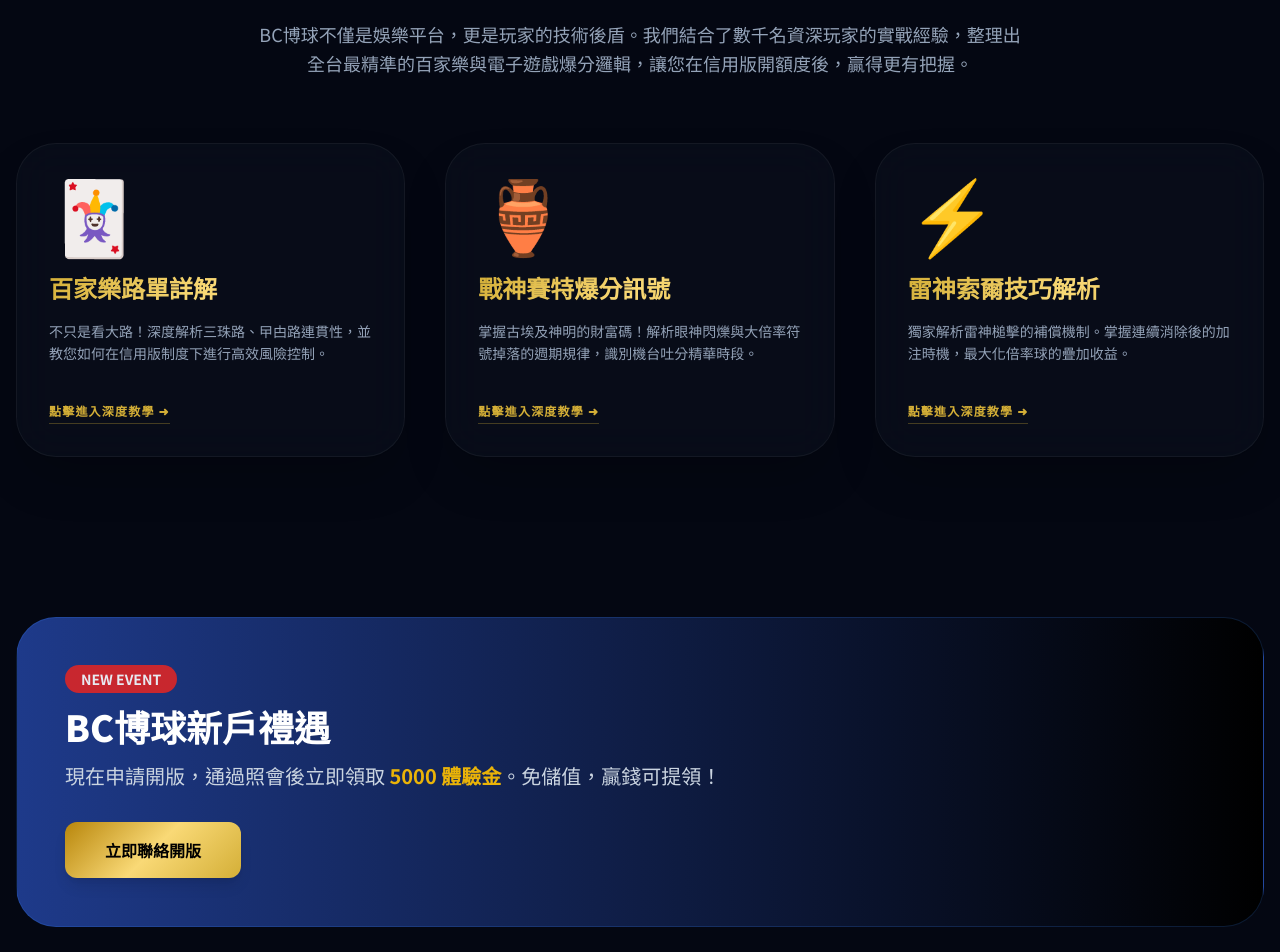
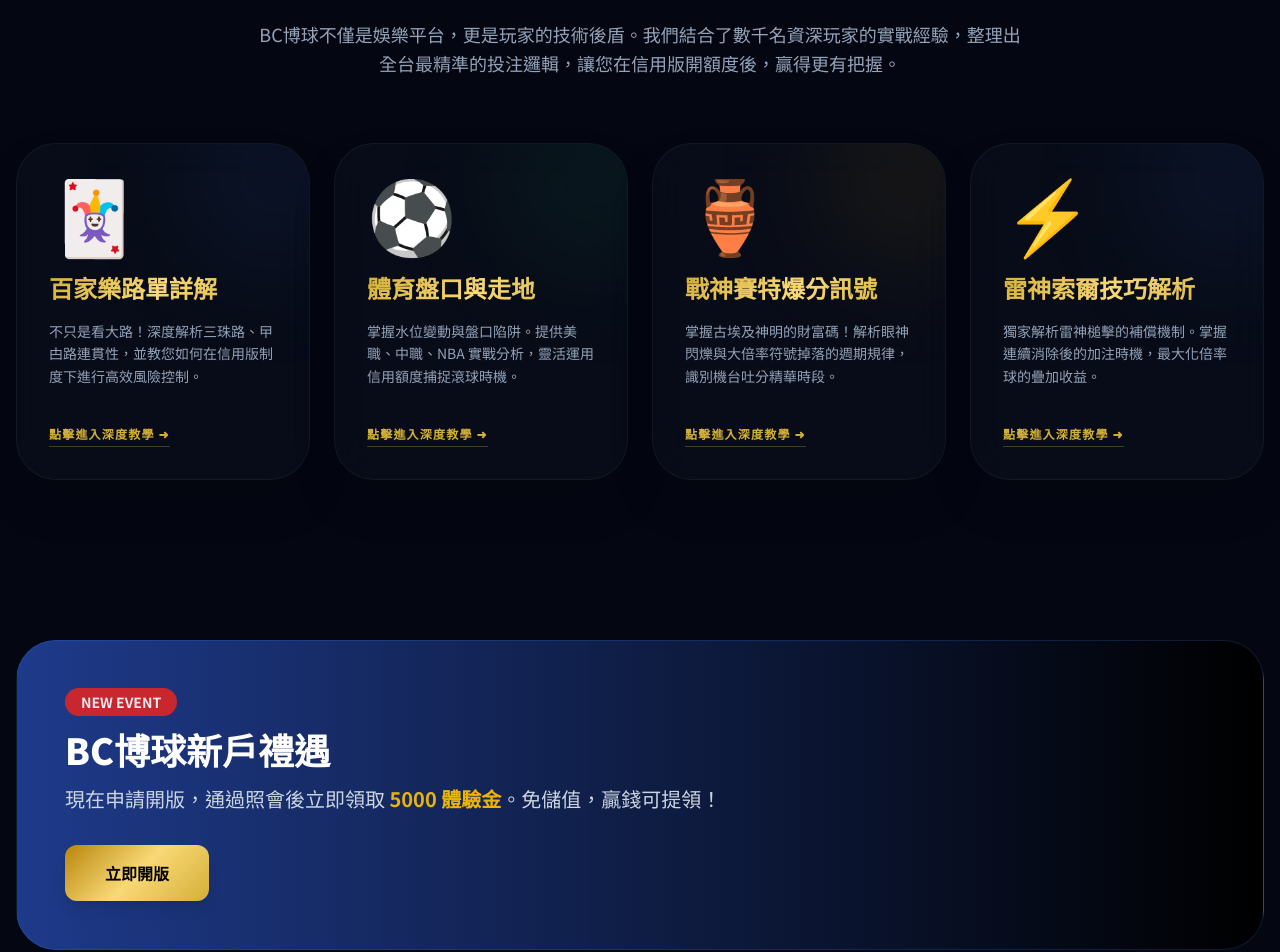
Before and after one commit to nn470217-cmyk/BC, a React (Vite) app: page / in a window 1280 px wide. Shown: the part 1590-2542 px from the top of the page. Built offline with nearby package versions, Linux system fonts and the light colour scheme.

Commit message:
feat: Add sports betting content and navigation
Introduces a new "sports" page to the application, including dedicated content for sports betting strategies. Updates navigation and routing to accommodate the new page. Also includes minor UI improvements and code refactoring.

```diff
--- a/App.tsx
+++ b/App.tsx
@@ -1,2 +1,2 @@
-// 此檔案已整合至 index.tsx，為避免 Uncaught 錯誤請勿單獨調用。
+
 export default {};
--- a/components/AdSection.tsx
+++ b/components/AdSection.tsx
@@ -15,7 +15,7 @@
             現在申請開版，通過照會後立即領取 <span className="text-yellow-500 font-bold">5000 體驗金</span>。免儲值，贏錢可提領！
           </p>
           <a href={brandUrl} className="inline-block gold-gradient text-black font-black px-10 py-4 rounded-xl hover:scale-105 transition-transform shadow-lg">
-            立即聯絡開版
+            立即開版
           </a>
         </div>
       </div>
--- a/components/GameDetails.tsx
+++ b/components/GameDetails.tsx
@@ -1,15 +1,55 @@
-
 import React from 'react';
 import { PageType } from '../types';
 
 interface GameDetailsProps { type: PageType; }
 
+// Fix: Corrected the malformed JSX tag on line 57. The unclosed className string and missing closing bracket for the opening <p> tag caused a syntax error, leading the TypeScript compiler to infer the component's return type as 'void' and failing to recognize the default export.
 const GameDetails: React.FC<GameDetailsProps> = ({ type }) => {
   const brandUrl = "https://www.bc78999.net";
   const lineUrl = "https://lin.ee/QmHsUTj";
 
   const renderContent = () => {
     switch (type) {
+      case 'sports':
+        return (
+          <>
+            <h1 className="text-5xl md:text-7xl font-black gold-text mb-10 leading-tight text-center">體育賽事投注：<br/>盤口心理學與滾球策略</h1>
+            <div className="space-y-16 text-slate-300">
+              <section className="glass-card p-10 rounded-[40px] border border-white/10 shadow-2xl">
+                <h2 className="text-3xl font-black text-white mb-8 flex items-center">
+                  <span className="w-12 h-12 bg-green-600 text-white rounded-2xl flex items-center justify-center mr-5 text-xl">01</span>
+                  掌握盤口變動：何謂「誘盤」與「降水」？
+                </h2>
+                <div className="grid md:grid-cols-2 gap-10">
+                  <div>
+                    <h3 className="text-gold font-bold mb-3 text-xl">水位與風控</h3>
+                    <p className="mb-4 leading-relaxed text-slate-400">盤口水位的跳動不僅代表投注熱度，更是莊家對賽果的動態調整。在 BC博球 信用版，我們提供即時美金盤對比，教您識別莊家故意抬高強隊水位的「誘敵」策略。</p>
+                  </div>
+                  <div>
+                    <h3 className="text-gold font-bold mb-3 text-xl">信用版投注優勢</h3>
+                    <p className="mb-4 leading-relaxed text-slate-400">信用版的最大優勢在於不佔用現金流。當出現「穩贏盤」或「急跳盤」時，您能第一時間動用信用額度，不必擔心儲值到帳延遲錯過最佳賠率。</p>
+                  </div>
+                </div>
+              </section>
+
+              <section className="glass-card p-10 rounded-[40px] border border-white/10 shadow-2xl">
+                <h2 className="text-3xl font-black text-white mb-8 flex items-center">
+                  <span className="w-12 h-12 bg-green-600 text-white rounded-2xl flex items-center justify-center mr-5 text-xl">02</span>
+                  走地（滾球）進階技巧：捕捉黃金 5 分鐘
+                </h2>
+                <p className="leading-relaxed text-lg mb-6 text-slate-400">足球與籃球賽事中，最後階段的盤口波動最為劇烈。結合我們的即時數據分析，在足球比賽 80 分鐘後的「絕殺球」盤口，或 NBA 第四節末段的總分大小盤，都是資深玩家利用大額信用額度獲利的黃金時段。</p>
+              </section>
+
+              <section className="glass-card p-10 rounded-[40px] border border-white/10 shadow-2xl">
+                <h2 className="text-3xl font-black text-white mb-8 flex items-center">
+                  <span className="w-12 h-12 bg-green-600 text-white rounded-2xl flex items-center justify-center mr-5 text-xl">03</span>
+                  涵蓋賽事：全台最豐富的投注選擇
+                </h2>
+                <p className="leading-relaxed text-slate-400">從中華職棒 CPBL、美國職棒 MLB 到五大足球聯賽、NBA 籃球、甚至各類電競賽事，BC博球 均提供最全盤口。配合每周日結算的機制，讓您的體育分析真正轉化為實質收益。</p>
+              </section>
+            </div>
+          </>
+        );
       case 'baccarat':
         return (
           <>
@@ -27,7 +67,7 @@
                   </div>
                   <div>
                     <h3 className="text-gold font-bold mb-3 text-xl">三珠路與尋龍術</h3>
-                    <p className="mb-4 leading-relaxed text-slate-400">三珠路能有效預測「拍拍連」與「單跳」的轉折點。配合我們專業玩家建議的「見紅打藍」或「見藍打紅」反向策略，能大幅提高在穩定牌局中的勝率。</p>
+                    <p className="mb-4 leading-relaxed text-slate-400">導致的預測點。配合我們專業玩家建議的「見紅打藍」或「見藍打紅」反向策略，能大幅提高在穩定牌局中的勝率。</p>
                   </div>
                 </div>
               </section>
@@ -45,7 +85,7 @@
                   <span className="w-12 h-12 bg-gold text-black rounded-2xl flex items-center justify-center mr-5 text-xl">03</span>
                   信用版專屬優勢：免佣百家樂
                 </h2>
-                <p className="leading-relaxed text-slate-400">我們平台推薦使用免佣百家樂，雖然莊 6 點勝只賠一半，但對於長期觀察路向的玩家來說，省去的每一筆抽水都是純獲利。結合安全照會的高信用额度，讓您的博弈之旅毫無後顧之憂。</p>
+                <p className="leading-relaxed text-slate-400">我們平台推薦使用免佣百家樂，雖然莊 6 點勝只賠一半，但對於長期觀察路向的玩家來說，省去的每一筆抽水都是純獲利。結合安全照會的高信用額度，讓您的博弈之旅毫無後顧之憂。</p>
               </section>
             </div>
           </>
@@ -98,7 +138,7 @@
                   <span className="w-12 h-12 bg-gold text-black rounded-2xl flex items-center justify-center mr-5 text-xl">02</span>
                   低分洗台、高分捕捉策略
                 </h2>
-                <p className="leading-relaxed text-slate-400">利用信用版的高额度優勢，先用最低注連續旋轉 100 次以平衡機台 RTP。一旦觀察到連續三次消除以上，立即切換為高額注。這種「以低補高」的策略在索爾的高波動性下表現最為優異。</p>
+                <p className="leading-relaxed text-slate-400">利用信用版的高額度優勢，先用最低注連續旋轉 100 次以平衡機台 RTP。一旦觀察到連續三次消除以上，立即切換為高額注。這種「以低補高」的策略在索爾的高波動性下表現最為優異。</p>
               </section>
             </div>
           </>
@@ -122,7 +162,7 @@
           <p className="text-slate-400 mb-12 text-xl">BC博球提供全台最穩定的信用額度，專人 10 分鐘核版，免儲值、免繁瑣流程，讓您贏在起跑點。</p>
           <div className="flex flex-col sm:flex-row justify-center gap-8">
             <a href={lineUrl} className="gold-gradient text-black font-black px-16 py-6 rounded-3xl hover:scale-105 transition-all text-xl shadow-2xl">
-              立即加賴開版
+              立即開版
             </a>
             <a href={brandUrl} className="bg-white/5 text-white font-bold px-16 py-6 rounded-3xl hover:bg-white/10 transition-all border border-white/10 text-xl">
               返回遊戲大廳
--- a/components/Navbar.tsx
+++ b/components/Navbar.tsx
@@ -39,6 +39,7 @@
               <div className="absolute top-full left-1/2 -translate-x-1/2 pt-4 opacity-0 invisible group-hover:opacity-100 group-hover:visible transition-all duration-300">
                 <div className="bg-[#0a0f1e] border border-white/10 p-2 rounded-2xl w-56 shadow-[0_20px_50px_rgba(0,0,0,0.5)]">
                   <button onClick={() => setPage('baccarat')} className="w-full text-left px-5 py-4 text-sm font-bold text-slate-400 hover:text-gold hover:bg-white/5 rounded-xl transition-all">百家樂大路解析</button>
+                  <button onClick={() => setPage('sports')} className="w-full text-left px-5 py-4 text-sm font-bold text-slate-400 hover:text-gold hover:bg-white/5 rounded-xl transition-all">體育賽事分析</button>
                   <button onClick={() => setPage('ares-strategy')} className="w-full text-left px-5 py-4 text-sm font-bold text-slate-400 hover:text-gold hover:bg-white/5 rounded-xl transition-all">戰神賽特打法</button>
                   <button onClick={() => setPage('thor-strategy')} className="w-full text-left px-5 py-4 text-sm font-bold text-slate-400 hover:text-gold hover:bg-white/5 rounded-xl transition-all">雷神索爾技巧</button>
                 </div>
--- a/index.tsx
+++ b/index.tsx
@@ -1,6 +1,5 @@
-
 import React, { useState, useEffect } from 'react';
-import ReactDOM from 'react-dom/client';
+import { createRoot } from 'react-dom/client';
 import Navbar from './components/Navbar';
 import Hero from './components/Hero';
 import Comparison from './components/Comparison';
@@ -16,7 +15,7 @@
   useEffect(() => {
     const params = new URLSearchParams(window.location.search);
     const page = params.get('page') as PageType;
-    if (page && ['home', 'baccarat', 'slots', 'ares-strategy', 'thor-strategy', 'seo-article'].includes(page)) {
+    if (page && ['home', 'baccarat', 'slots', 'ares-strategy', 'thor-strategy', 'sports', 'seo-article'].includes(page)) {
       setCurrentPage(page);
     }
   }, []);
@@ -44,7 +43,7 @@
       onClick={() => handlePageChange(type)}
       className="glass-card group relative p-8 rounded-[40px] border border-white/5 hover:border-gold/40 transition-all duration-500 cursor-pointer overflow-hidden shadow-2xl"
     >
-      <div className={`absolute -top-12 -right-12 w-40 h-40 bg-${color}/10 rounded-full blur-3xl group-hover:bg-${color}/20 transition-all`}></div>
+      <div className={`absolute -top-12 -right-12 w-40 h-40 bg-${color}-500/10 rounded-full blur-3xl group-hover:bg-${color}-500/20 transition-all`}></div>
       <div className="text-7xl mb-6 transform group-hover:scale-110 group-hover:-rotate-6 transition-transform duration-500">{icon}</div>
       <h3 className="text-2xl font-black gold-text mb-4">{title}</h3>
       <p className="text-slate-400 text-sm leading-relaxed mb-8">{desc}</p>
@@ -67,16 +66,23 @@
               <div className="text-center mb-16">
                 <h2 className="text-4xl md:text-6xl font-black mb-6">業界最全 <span className="gold-text">職業玩家攻略</span></h2>
                 <p className="text-slate-400 max-w-3xl mx-auto text-lg leading-relaxed">
-                  BC博球不僅是娛樂平台，更是玩家的技術後盾。我們結合了數千名資深玩家的實戰經驗，整理出全台最精準的百家樂與電子遊戲爆分邏輯，讓您在信用版開額度後，贏得更有把握。
+                  BC博球不僅是娛樂平台，更是玩家的技術後盾。我們結合了數千名資深玩家的實戰經驗，整理出全台最精準的投注邏輯，讓您在信用版開額度後，贏得更有把握。
                 </p>
               </div>
-              <div className="grid grid-cols-1 lg:grid-cols-3 gap-10">
+              <div className="grid grid-cols-1 md:grid-cols-2 lg:grid-cols-4 gap-6">
                 <StrategyCard
                   title="百家樂路單詳解"
                   desc="不只是看大路！深度解析三珠路、曱甴路連貫性，並教您如何在信用版制度下進行高效風險控制。"
                   icon="🃏"
                   type="baccarat"
                   color="blue"
+                />
+                <StrategyCard
+                  title="體育盤口與走地"
+                  desc="掌握水位變動與盤口陷阱。提供美職、中職、NBA 實戰分析，靈活運用信用額度捕捉滾球時機。"
+                  icon="⚽"
+                  type="sports"
+                  color="green"
                 />
                 <StrategyCard
                   title="戰神賽特爆分訊號"
@@ -108,7 +114,7 @@
 
       <div className="md:hidden fixed bottom-6 left-4 right-4 z-50">
         <a href="https://lin.ee/QmHsUTj" className="flex items-center justify-center gold-gradient text-black font-black py-5 rounded-2xl shadow-[0_15px_40px_rgba(212,175,55,0.4)] animate-bounce-slow text-lg">
-           💬 聯繫開版專員 (10分鐘快速照會)
+           💬 立即開版 (10分鐘快速照會)
         </a>
       </div>
     </div>
@@ -117,6 +123,5 @@
 
 const rootElement = document.getElementById('root');
 if (rootElement) {
-  const root = ReactDOM.createRoot(rootElement);
-  root.render(<App />);
+  createRoot(rootElement).render(<App />);
 }
```
